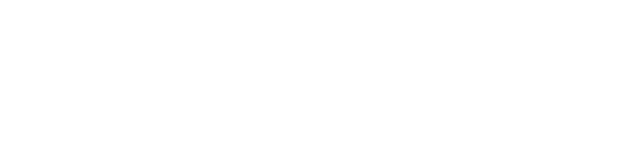
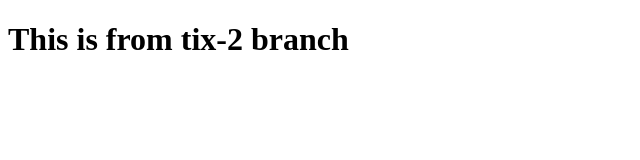
Before and after one commit to kennysghub/team, a website: page index.html in a window 1280 px wide. Shown: the whole page, without its empty margins (0-640 px from the left). Drawn offline with Linux system fonts and the light colour scheme.

Commit message:
#tix-2 added h1

```diff
--- a/index.html
+++ b/index.html
@@ -7,6 +7,6 @@
   <title>Document</title>
 </head>
 <body>
-
+  <h1>This is from tix-2 branch </h1>
 </body>
 </html>
```
